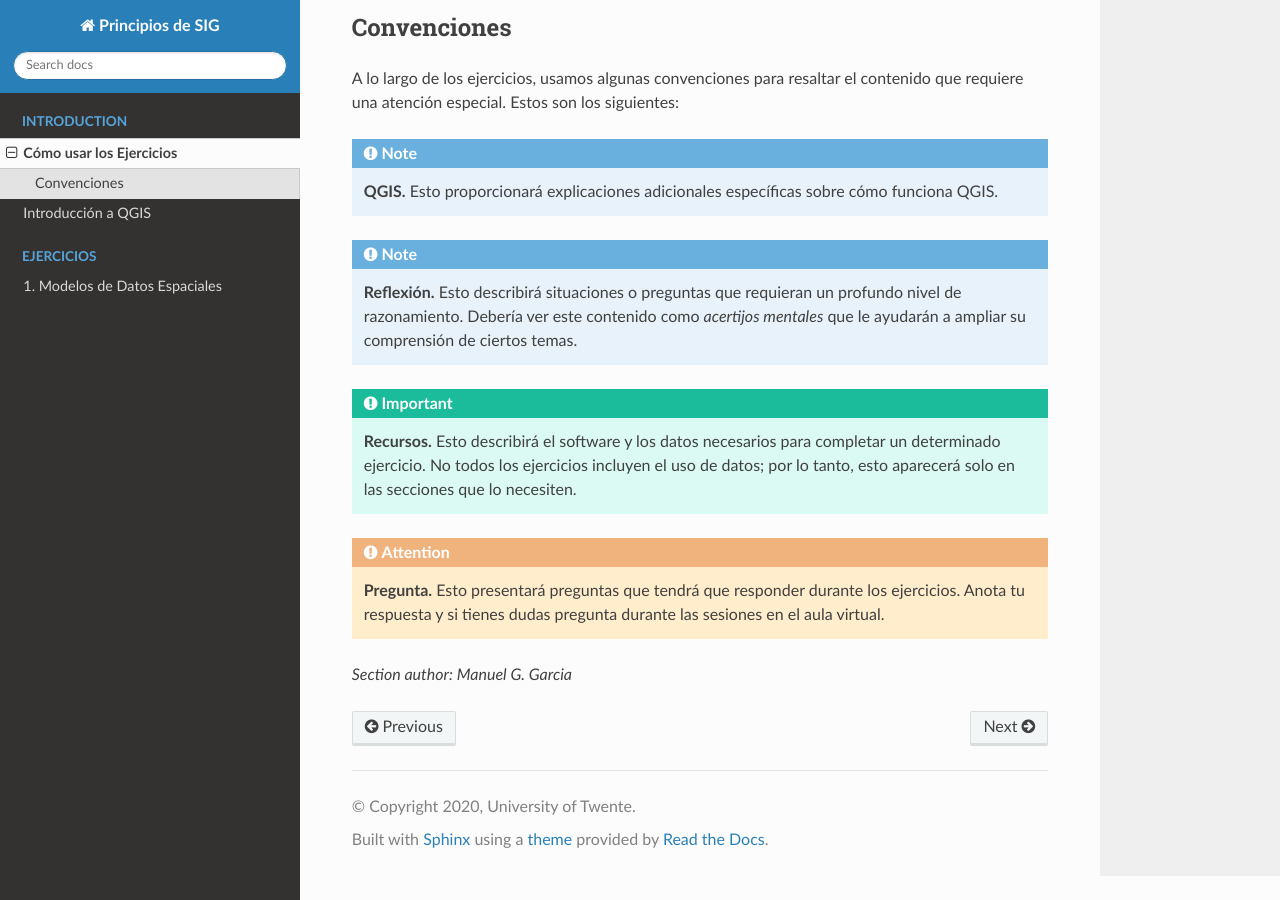
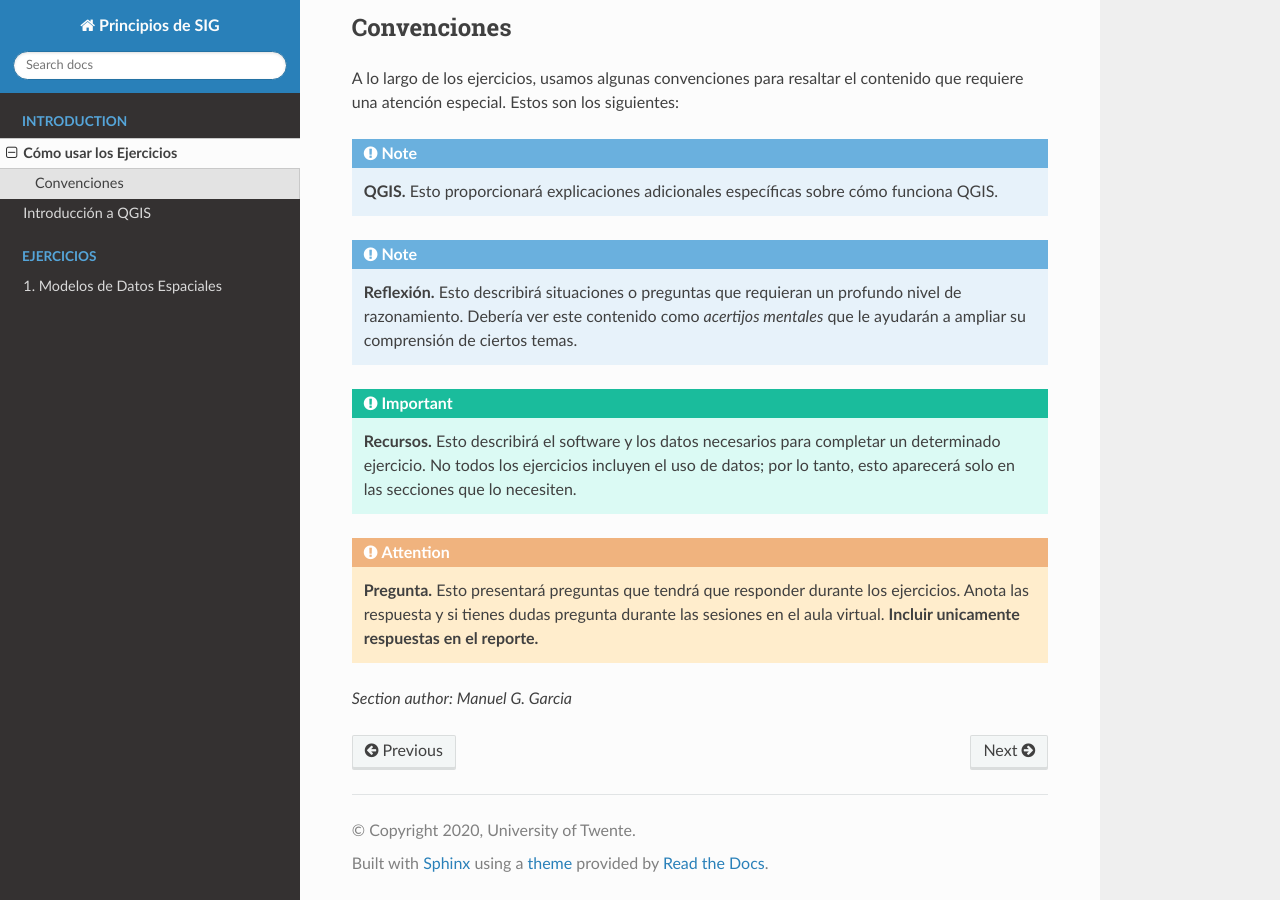
Before and after one commit to andremano/online-core, a Sphinx documentation site: the page built from docs/source/how-to-es.rst, in a window 1280 px wide and 900 px high, scrolled down 1690 px. Built offline with Sphinx 7.4.7 and the Read the Docs theme 2.0.0, drawn with Linux system fonts in a browser that asks for light colours.

Commit message:
add notice for report

```diff
--- a/docs/source/how-to-es.rst
+++ b/docs/source/how-to-es.rst
@@ -45,6 +45,6 @@ A lo largo de los ejercicios, usamos algunas convenciones para resaltar el conte
 
 .. attention::
    **Pregunta.**
-   Esto presentará preguntas que tendrá que responder durante los ejercicios. Anota tu respuesta y si tienes dudas pregunta durante las sesiones en el aula virtual.
+   Esto presentará preguntas que tendrá que responder durante los ejercicios. Anota las respuesta y si tienes dudas pregunta durante las sesiones en el aula virtual. **Incluir unicamente respuestas en el reporte.**
 
 .. sectionauthor:: Manuel G. Garcia
```
